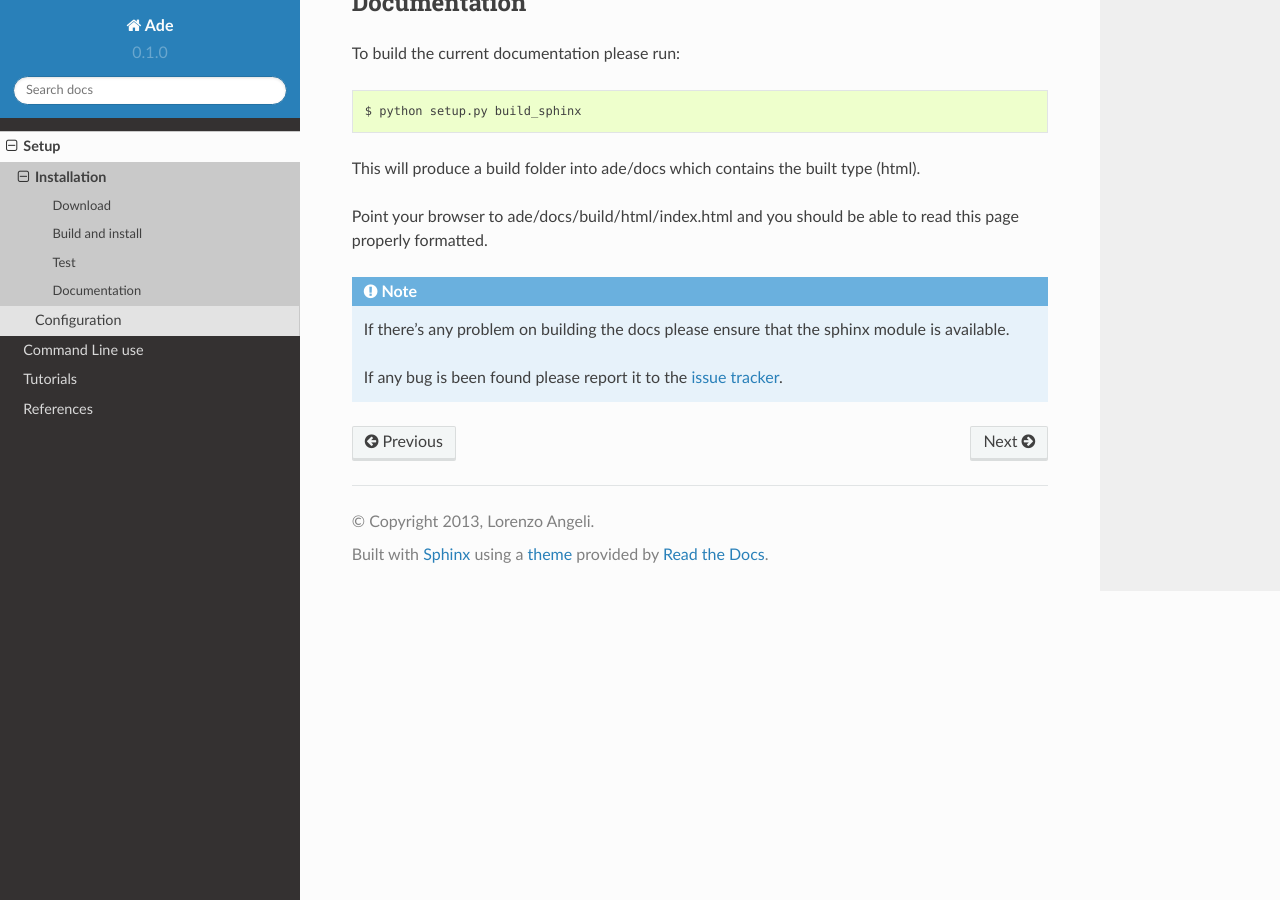
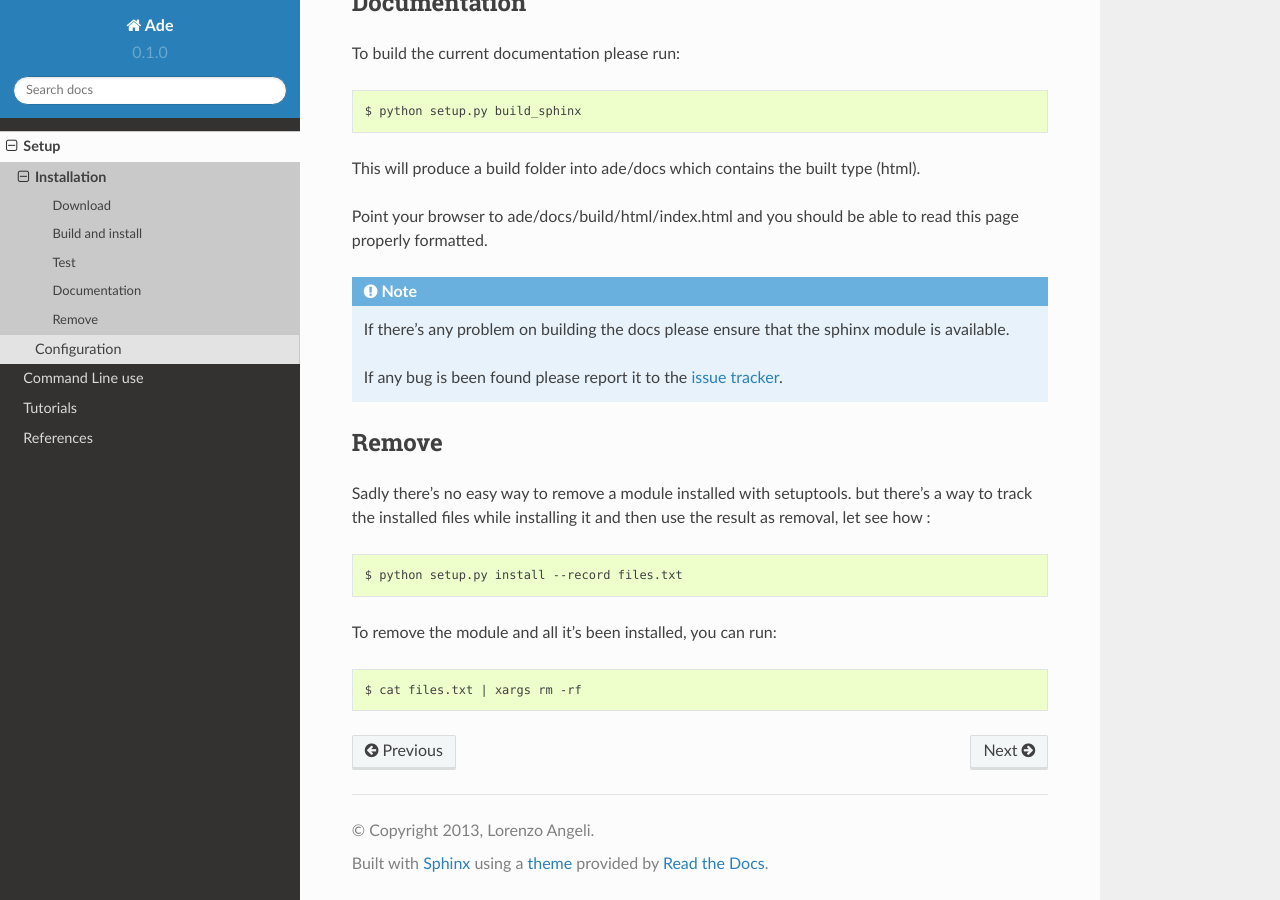
Before and after one commit to EfestoLab/ade, a Sphinx documentation site: the page built from docs/source/setup/installation.rst, in a window 1280 px wide and 900 px high, scrolled down 1597 px. Built offline with Sphinx 7.4.7 and the Read the Docs theme 2.0.0, drawn with Linux system fonts in a browser that asks for light colours.

Commit message:
cleanup installation

```diff
--- a/docs/source/setup/installation.rst
+++ b/docs/source/setup/installation.rst
@@ -85,3 +85,20 @@ Point your browser to ade/docs/build/html/index.html and you should be able to r
     If there's any problem on building the docs please ensure that the sphinx module is available.
 
     If any bug is been found please report it to the `issue tracker <https://bitbucket.org/langeli/filesystemmanager/issues?status=new&status=open>`_.
+
+
+Remove
+------
+
+Sadly there's no easy way to remove a module installed with setuptools.
+but there's a way to track the installed files while installing it and then use the result as removal, let see how :
+
+.. code-block:: bash
+
+    $ python setup.py install --record files.txt
+
+To remove the module and all it's been installed, you can run:
+
+.. code-block:: bash
+
+    $ cat files.txt | xargs rm -rf
```
Also changed, not shown: 2 other files.
